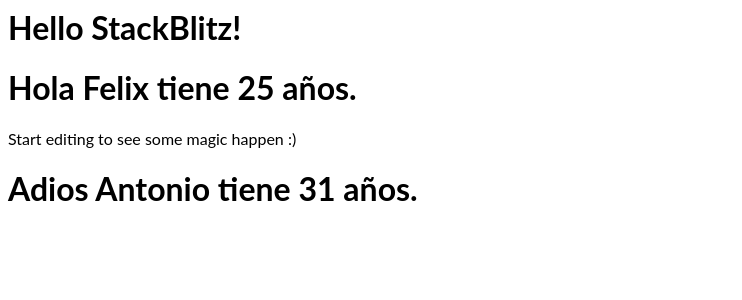
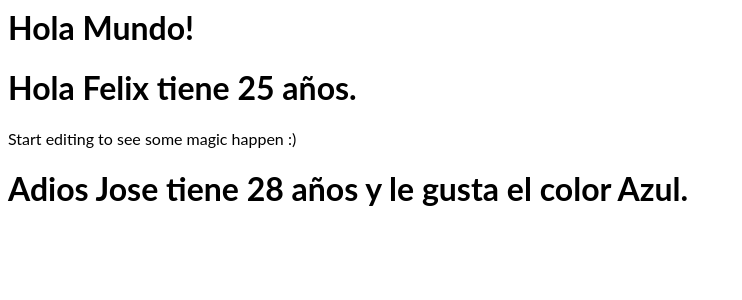
Before and after one commit to felixC89/Curso_Udemy-react-83d31k, a React (Create React App) app: page / in a window 1280 px wide. Shown: the top 300 px of the page, without its empty margins (0-742 px from the left). Built offline with nearby package versions, Linux system fonts and the light colour scheme.

Commit message:
enviar objetos entre componentes

```diff
--- a/src/App.js
+++ b/src/App.js
@@ -3,13 +3,19 @@
 import Saludo, { Despedida } from './Componentes/Saludar.js';
 
 export default function App() {
+  const useri = {
+    nombre: 'Jose',
+    edad: 28,
+    color: 'Azul'
+  };
+
   return (
     <div>
-      <h1>Hello StackBlitz!</h1>
+      <h1>Hola Mundo!</h1>
       <p>
         <Saludo name="Felix" edad="25" />
         Start editing to see some magic happen :)
-        <Despedida name="Antonio" edad="31" />
+        <Despedida UserInfo={useri} />
       </p>
     </div>
   );
--- a/src/Componentes/Saludar.js
+++ b/src/Componentes/Saludar.js
@@ -14,11 +14,12 @@
 }
 
 export function Despedida(props) {
-  console.log(props.name);
+  console.log(props);
   return (
     <div>
       <h1>
-        Adios {props.name} tiene {props.edad} años.
+        Adios {props.UserInfo.nombre} tiene {props.UserInfo.edad} años y le
+        gusta el color {props.UserInfo.color}.
       </h1>
     </div>
   );
```
